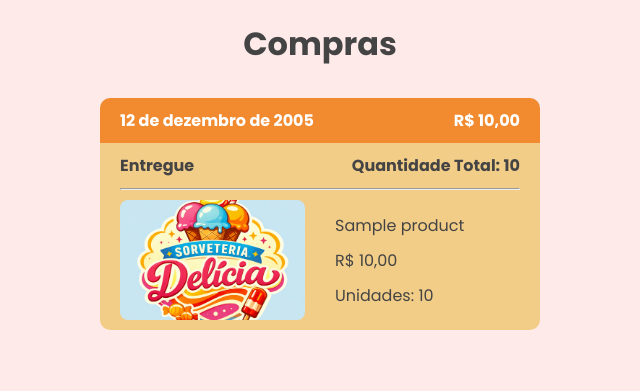
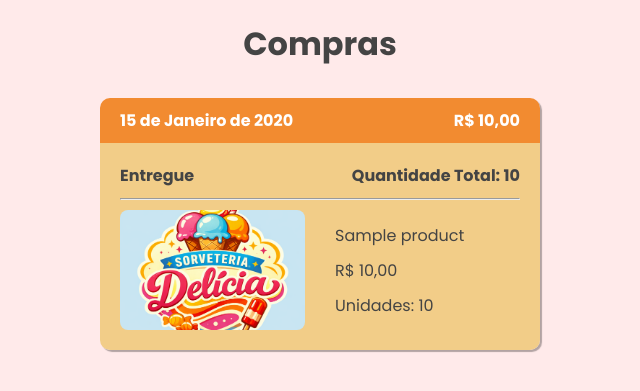
Before and after one commit to ericSilvaP/simple-ice-cream-parlor-system, a Django app: page /compras/ in a window 1280 px wide. Shown: the part 96-487 px from the top of the page, without its empty margins (320-960 px from the left). Run offline with Django 5.2, Linux system fonts and the light colour scheme; a user stored in the database is signed in; tables that the repository leaves empty hold one stand-in row (values such as "Sample post"); some libraries are stand-ins or nearby versions.

Commit message:
style: fix orders card hidden 2 or more itens; general order card adjust

```diff
--- a/products/static/products/css/style.css
+++ b/products/static/products/css/style.css
@@ -426,11 +426,18 @@ img {
   padding: 0 var(--spacing-gutter-large);
 }
 
+.orders-card-container {
+  display: flex;
+  flex-direction: column;
+  gap: var(--spacing-gutter-medium);
+}
+
 /* ORDER-CARD */
 .order-card-container {
   border-radius: 1rem;
   overflow: hidden;
   width: fit-content;
+  box-shadow: var(--shadow-medium);
 }
 
 .order-header {
@@ -438,7 +445,6 @@ img {
   color: white;
 }
 
-.order-body,
 .order-header {
   padding: calc(var(--spacing-gutter-light) / 2) var(--spacing-gutter-light);
 }
@@ -455,13 +461,16 @@ img {
   display: flex;
   flex-direction: column;
   gap: 1rem;
+  padding: var(--spacing-gutter-light);
 }
 
 .order-products {
+  display: flex;
+  flex-direction: column;
+  gap: 2rem;
   min-width: 40rem;
 }
 
-.order-products,
 .order-product-card-container img,
 .order-product-card-container .image-container {
   max-height: 12rem;
--- a/products/templates/products/pages/orders.html
+++ b/products/templates/products/pages/orders.html
@@ -6,8 +6,10 @@
   <div class="orders-container container-center">
     <h1 class="bold-title">Compras</h1>
     {% include 'global/partials/messages.html' %}
-    {% for order in orders %}
-      {% include 'products/partials/order-card.html' %}
-    {% endfor %}
+    <div class="orders-card-container">
+      {% for order in orders %}
+        {% include 'products/partials/order-card.html' %}
+      {% endfor %}
+    </div>
   </div>
 {% endblock content %}
--- a/products/templates/products/partials/order-card.html
+++ b/products/templates/products/partials/order-card.html
@@ -1,6 +1,6 @@
 <div class="order-card-container">
   <div class="order-header">
-    <span class="order-date">12 de dezembro de 2005</span>
+    <span class="order-date">{{ order.created_at|date:"d \\d\\e F \\d\\e Y" }}</span>
     <span class="order-total-value">R$ {{ order.total_value }}</span>
   </div>
   <div class="order-body">
```
